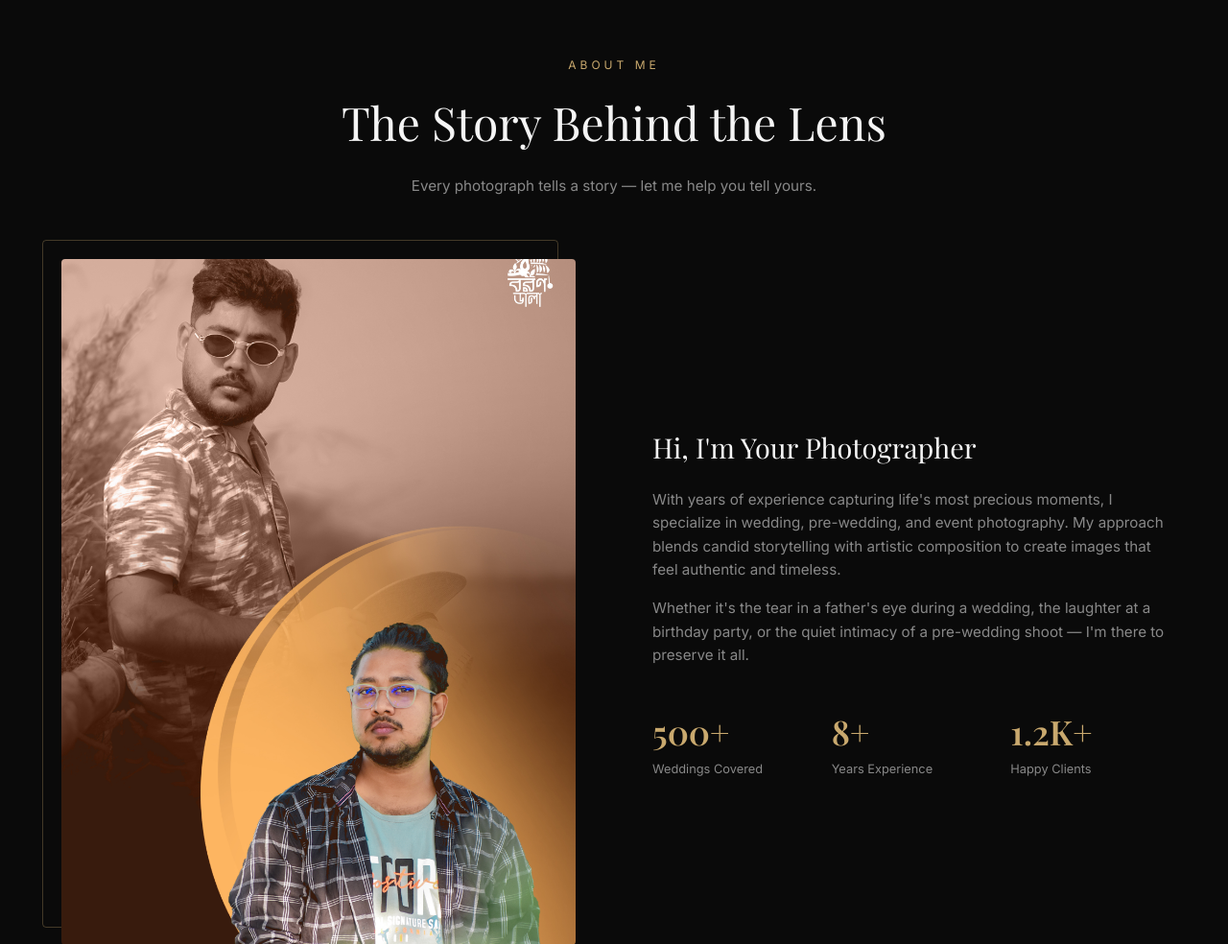
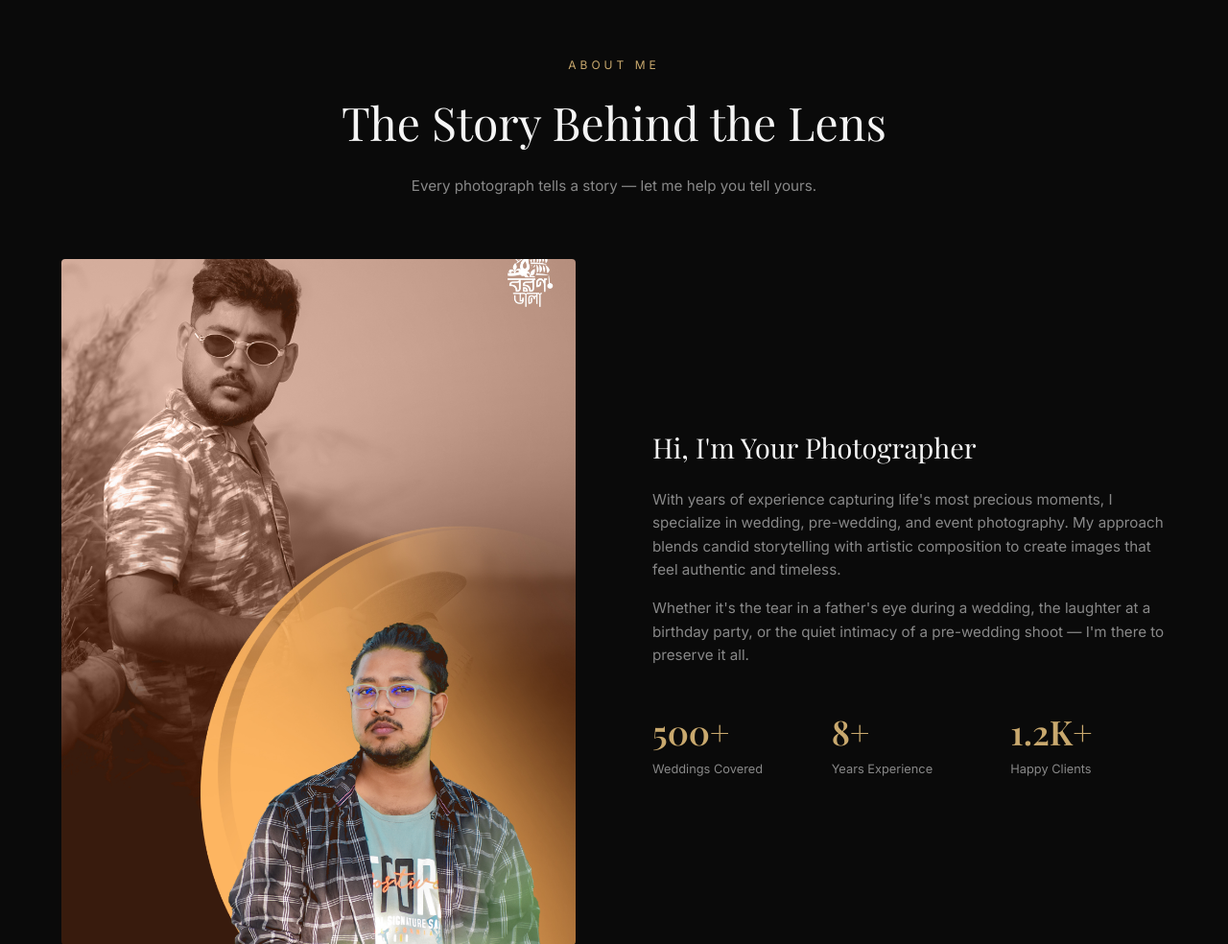
Before and after one commit to rkprosit/borondala, a PHP site: page / in a window 1280 px wide. Shown: the part 862-1846 px from the top of the page at 96% size. Run offline with PHP 8.4, Linux system fonts and the light colour scheme; some web fonts are replaced.

Commit message:
Remove yellow border from about image

```diff
--- a/css/style.css
+++ b/css/style.css
@@ -294,18 +294,6 @@ nav.scrolled {
 
 .about-image {
   position: relative;
-}
-
-.about-image::before {
-  content: '';
-  position: absolute;
-  top: -20px;
-  left: -20px;
-  width: 100%;
-  height: 100%;
-  border: 1px solid rgba(201, 169, 110, 0.3);
-  border-radius: 4px;
-  z-index: -1;
 }
 
 .about-image img {
```
